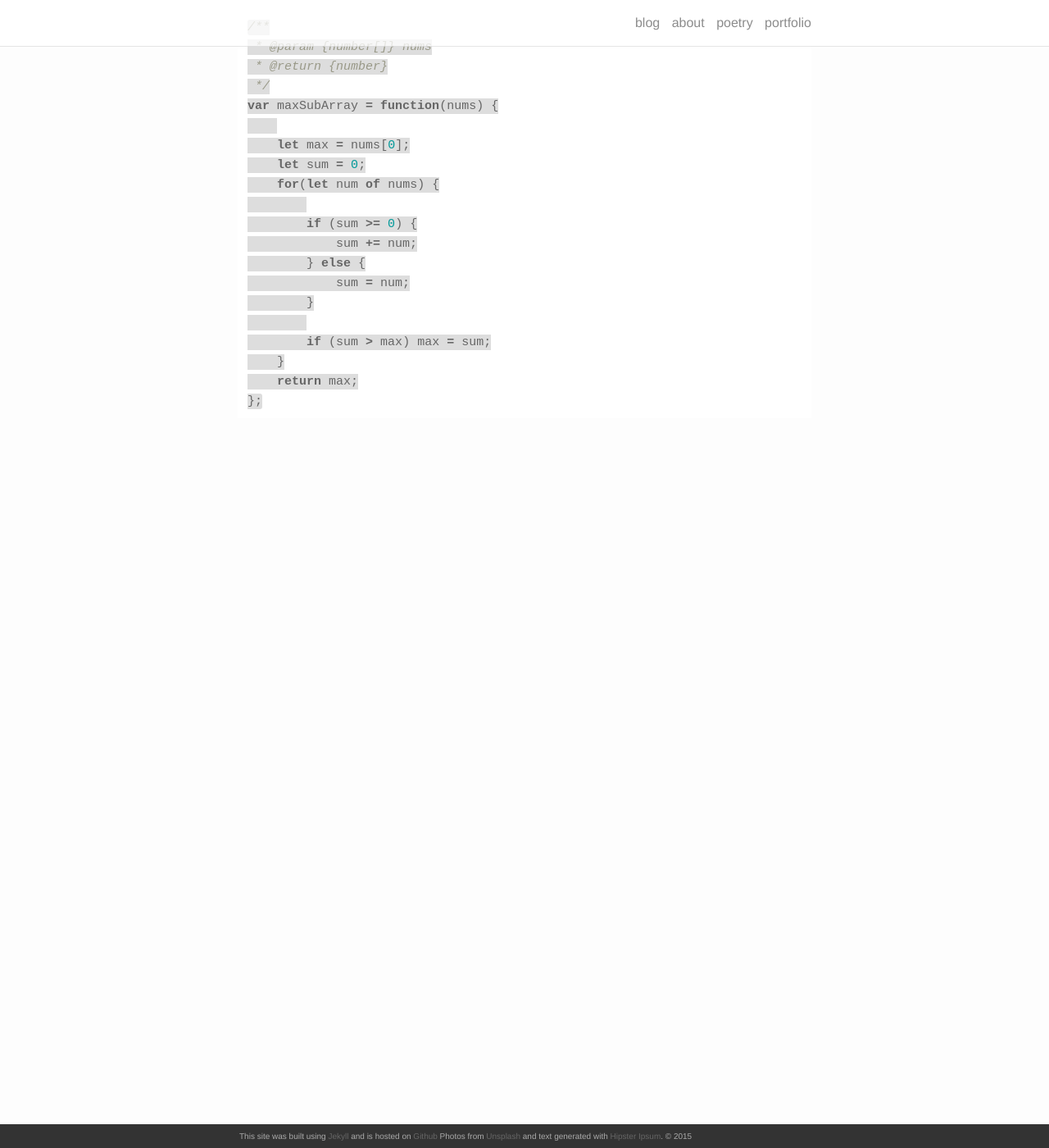
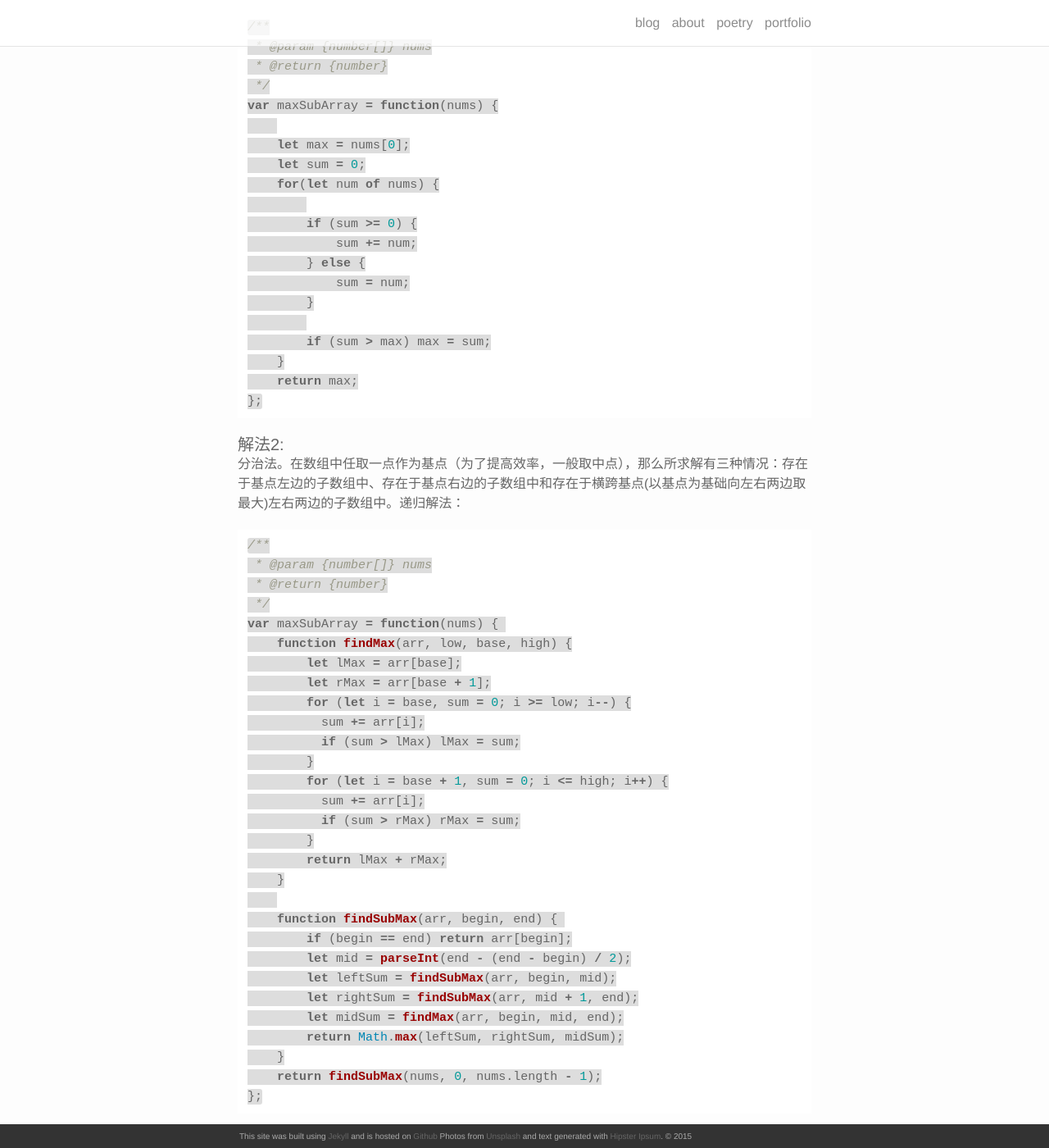
Before and after one commit to akmissxt/blog, a Jekyll site: the page built from _posts/2019-09-03-12.最大子数组和.markdown, in a window 1280 px wide and 1400 px high, scrolled down 570 px. Shown: the whole window at 82% size. Built offline with Jekyll 4.4.1, drawn with Linux system fonts in a browser that asks for light colours; nearby versions of some CDN libraries; our own code applies the rules of GitHub Pages for plain Markdown files.

Commit message:
update 题解 最大子数组和

````diff
--- a/_posts/2019-09-03-12.最大子数组和.markdown
+++ b/_posts/2019-09-03-12.最大子数组和.markdown
@@ -40,3 +40,41 @@ var maxSubArray = function(nums) {
     return max;
 };
 ```
+
+
+
+#### 解法2:
+
+分治法。在数组中任取一点作为基点（为了提高效率，一般取中点），那么所求解有三种情况：存在于基点左边的子数组中、存在于基点右边的子数组中和存在于横跨基点(以基点为基础向左右两边取最大)左右两边的子数组中。递归解法：
+
+```javascript
+/**
+ * @param {number[]} nums
+ * @return {number}
+ */
+var maxSubArray = function(nums) {
+    function findMax(arr, low, base, high) {
+        let lMax = arr[base];
+        let rMax = arr[base + 1];
+        for (let i = base, sum = 0; i >= low; i--) {
+          sum += arr[i];
+          if (sum > lMax) lMax = sum;
+        }
+        for (let i = base + 1, sum = 0; i <= high; i++) {
+          sum += arr[i];
+          if (sum > rMax) rMax = sum;
+        }
+        return lMax + rMax;
+    }
+
+    function findSubMax(arr, begin, end) {
+        if (begin == end) return arr[begin];
+        let mid = parseInt(end - (end - begin) / 2);
+        let leftSum = findSubMax(arr, begin, mid);
+        let rightSum = findSubMax(arr, mid + 1, end);
+        let midSum = findMax(arr, begin, mid, end);
+        return Math.max(leftSum, rightSum, midSum);
+    }
+    return findSubMax(nums, 0, nums.length - 1);
+};
+```
````
